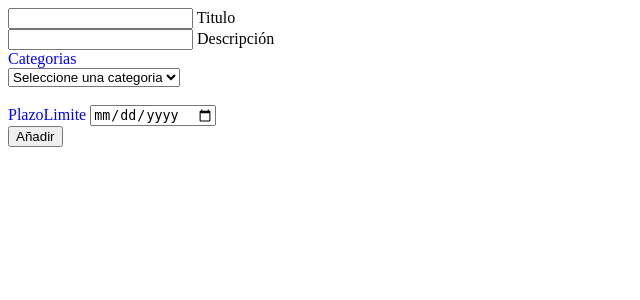
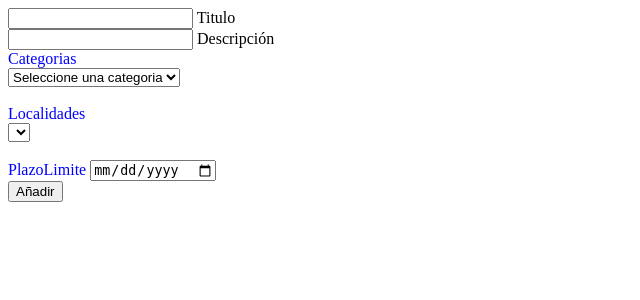
Before and after one commit to COD-Project/unagauchada, a PHP site: the page made by templates/gauchadas/add.php in a window 1280 px wide. Shown: the top 300 px of the page, without its empty margins (0-640 px from the left). Run offline with PHP 8.4, Linux system fonts and the light colour scheme; the template is opened without the code that fills it, so the values that code supplies are empty; some libraries are stand-ins or nearby versions.

Commit message:
modificaciones menores

```diff
--- a/templates/gauchadas/add.php
+++ b/templates/gauchadas/add.php
@@ -35,6 +35,14 @@
 							</select>
 						</div>
 					<br>
+					<div class="cmd_input-cmd_input-group">
+						<label class="col-2 control-label" style="color:blue" for="categories">Localidades</label>
+						<div class="col-10">
+							<select id="idCategory" class="form_control" name="idCategory">
+
+							</select>
+						</div>
+					<br>
 		            <div class="cmd_input-group">
 		            	<label class="col-2 control-label" style="color:blue" for="categories">PlazoLimite</label>
 			            <input type="date" id="limitDate" min=<?php echo("\"".date('Y-m-d')."\"") ?>  name="limitDate">
```
